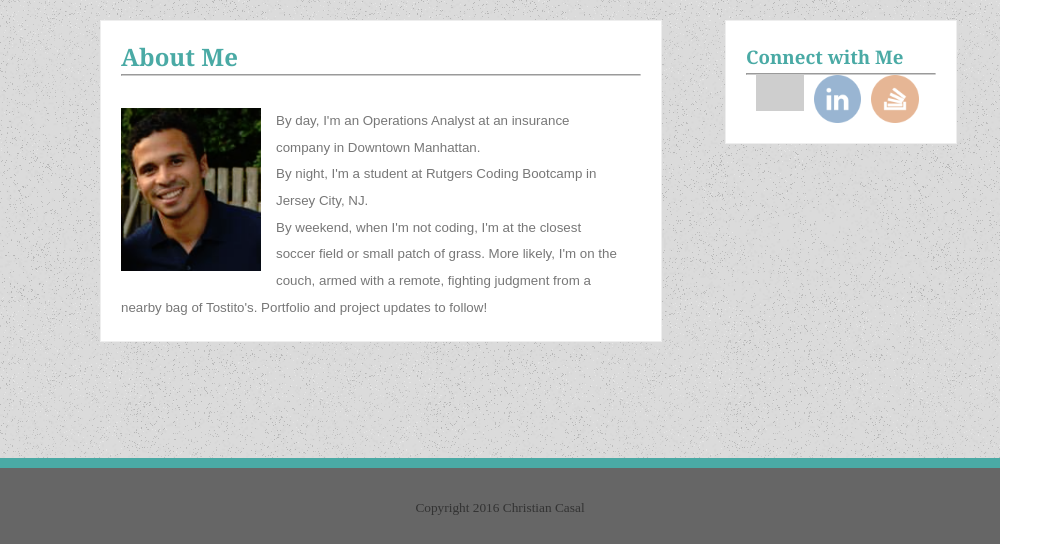
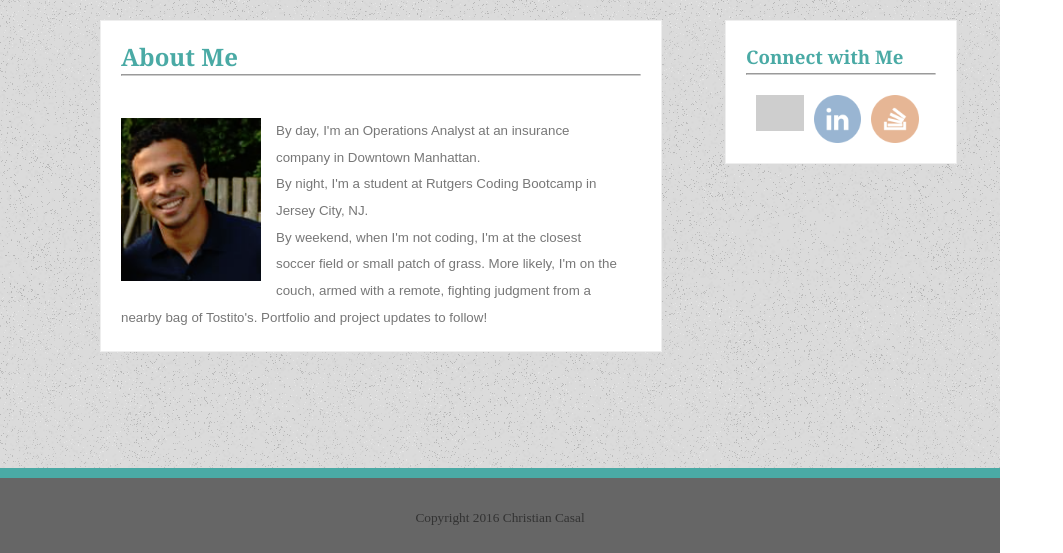
Before and after one commit to ccasal/first-week-repo, a PHP site: page /index.php in a window 1280 px wide. Shown: the part 94-647 px from the top of the page, without its empty margins (0-1063 px from the left). Run offline with PHP 8.4, Linux system fonts and the light colour scheme; grey boxes are pictures that could not be loaded.

```diff
--- a/portfolio/assets/css/style.css
+++ b/portfolio/assets/css/style.css
@@ -60,6 +60,7 @@ section {
 }
 .contentBorder{
 	border-bottom: 1px solid #cccccc;
+    margin-bottom: 10px;
 }
 #profPic{
 	float: left;
@@ -112,6 +113,7 @@ aside {
 	float: left;
     width: 25%;
     margin-left: 10px;
+    margin-top: 10px;
  	opacity: 0.5;
 
  /*Transition*/
```
